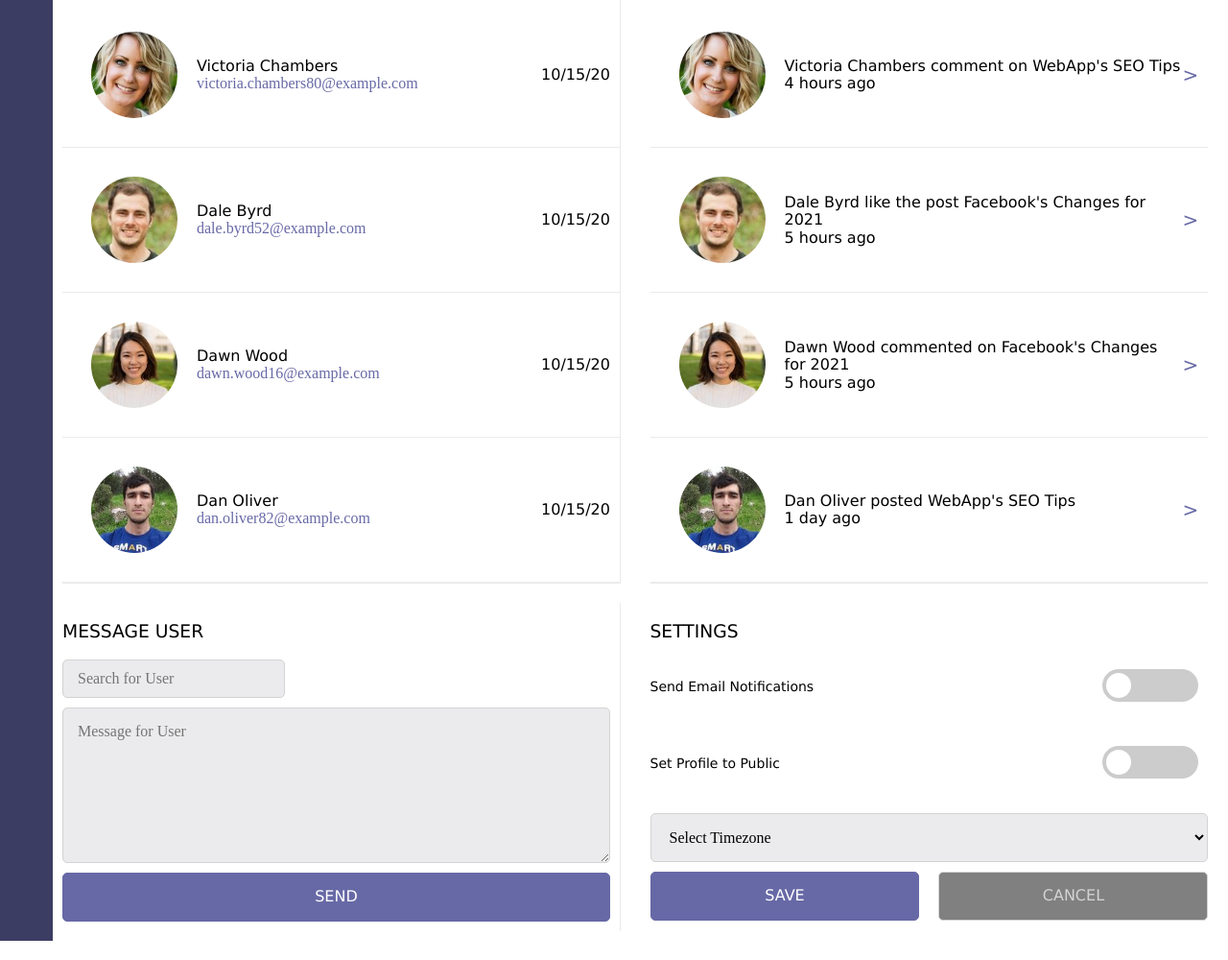
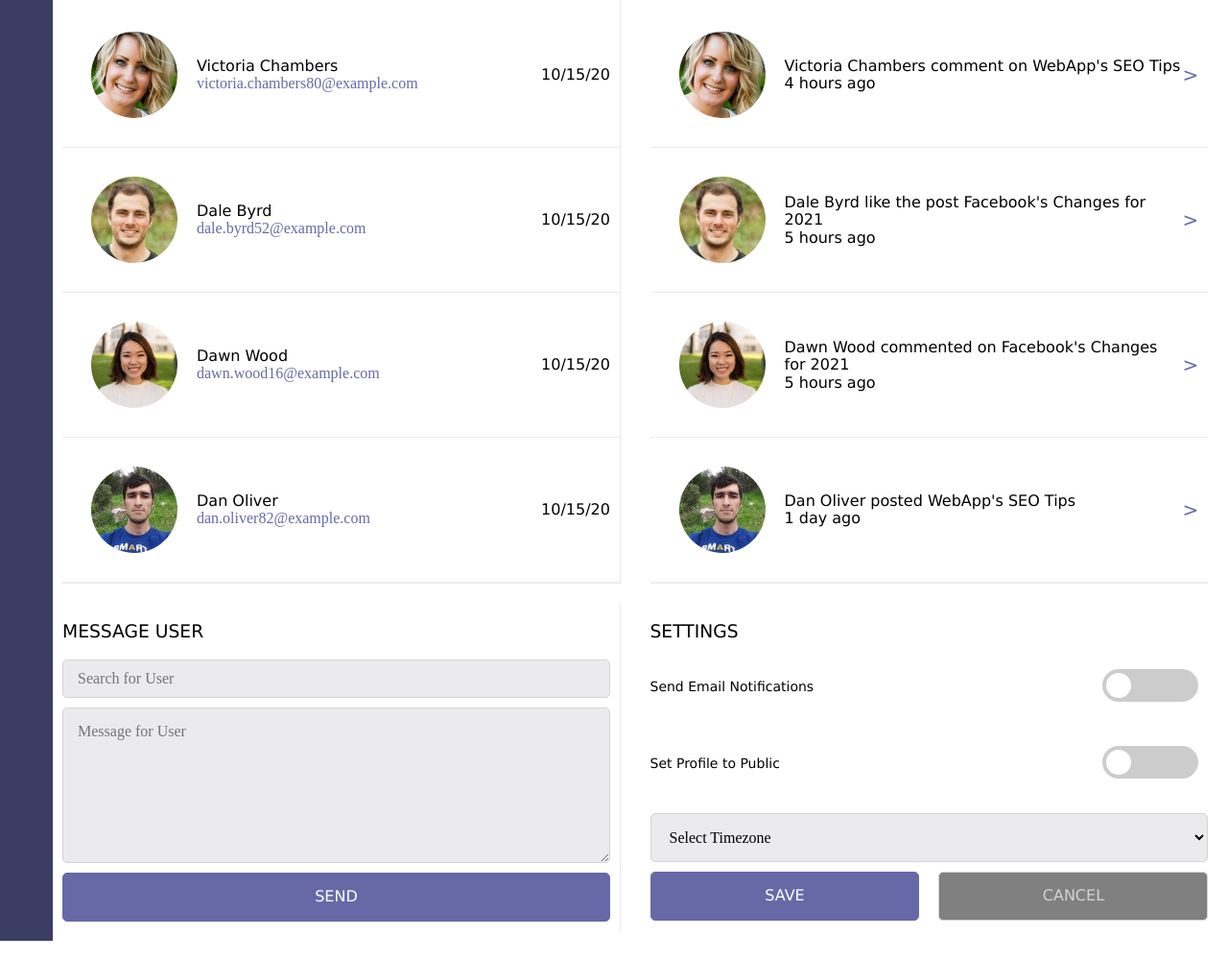
Before and after one commit to jamescastle80/Techdegree-Unit-7, a plain HTML site: page index.html in a window 1280 px wide. Shown: the part 1636-2636 px from the top of the page at 96% size. Drawn offline with nearby package versions, Linux system fonts and the light colour scheme.

Commit message:
search bug fix

```diff
--- a/css/styles.css
+++ b/css/styles.css
@@ -307,10 +307,9 @@ h1 {
     border-bottom: none;
 }
 
-input,
-textarea,
-#send,
-.form-field {
+.form-field,
+.form-area,
+#send {
     display: block;
     width: 100%;
     margin-bottom: 10px;
@@ -343,22 +342,19 @@ button {
     padding: 15px;
 }
 
-
+#userField {
+    width: 100%;
+}
 
  .widget-container input{
     width: 100%;
     height: 40px;
  }
 
- .dropdown {
-     position: relative;
-     display: inline-block;
- }
-
  .dropdown-box {
      display: block;
      position: absolute;
-     width: 80%;
+     width: 30%;
      background-color: rgba(0,0,0,0.8);
      z-index: 1;
  }
--- a/javascript/complete.js
+++ b/javascript/complete.js
@@ -49,17 +49,20 @@ createNames(names);
 
 function filterNames(event) {
     if (nameInput !== "") {
-    box.classList.remove('hide');
+        box.classList.remove('hide');
     }
     var searchvalue = event.target.value.toLowerCase();
     var filterNames = names.filter((v,i) => {
         return(v.name.includes(searchvalue));
     })
     createNames(filterNames);
+    if (nameLI.childElementCount == 10) {
+        box.classList.add('hide');
+    }
  }
 
  nameLI.addEventListener('click', (e) => {
-    console.log(e.target.textContent);
+   // console.log(e.target.textContent);
     nameInput.value = e.target.textContent;
     box.classList.add('hide');
  });
```
